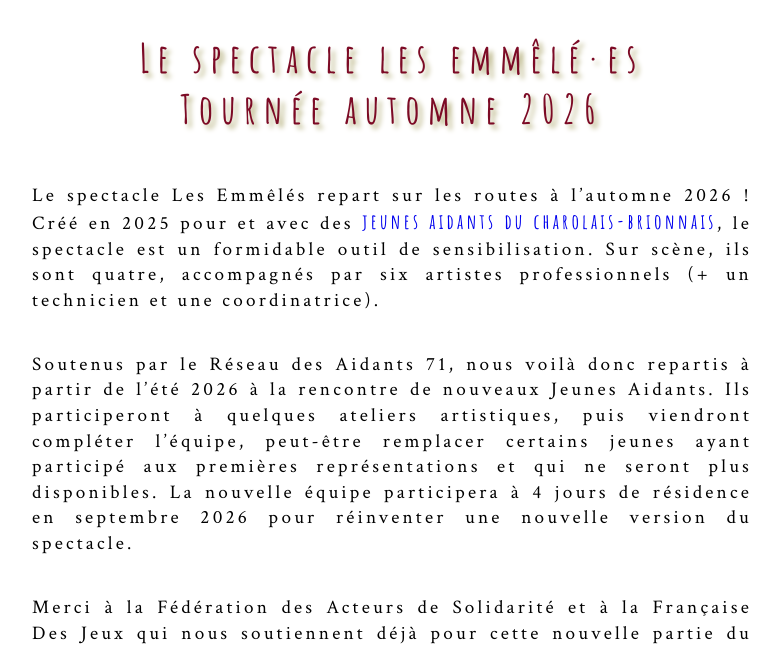
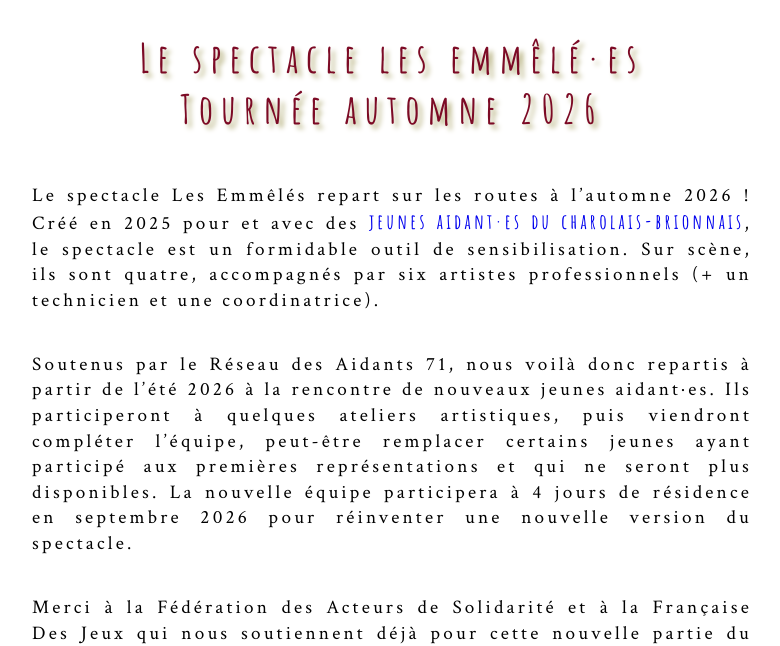
Before and after one commit to leshnik/revertouthaut, a Jekyll site: the page built from les-emmeles.md, in a window 1280 px wide and 900 px high, cut to the strip 254-900 px from the top of the window. Shown: the whole strip, without its empty margins (248-1028 px from the left). Built offline with Jekyll 4.4.1, drawn with Linux system fonts in a browser that asks for light colours.

Commit message:
les emmeles fix inclusives

```diff
--- a/les-emmeles.md
+++ b/les-emmeles.md
@@ -7,9 +7,9 @@ summary:
 Tournée automne 2026</h1>
 
 <p class="intro-text">Le spectacle Les Emmêlés repart sur les routes à l’automne 2026&nbsp;!
-Créé en 2025 pour et avec des <a href="jeunes-aidants">jeunes aidants du charolais-brionnais</a>, le spectacle est un formidable outil de sensibilisation. Sur scène, ils sont quatre, accompagnés par six artistes professionnels (+ un technicien et une coordinatrice).</p>
+Créé en 2025 pour et avec des <a href="jeunes-aidants">jeunes aidant&middot;es du charolais-brionnais</a>, le spectacle est un formidable outil de sensibilisation. Sur scène, ils sont quatre, accompagnés par six artistes professionnels (+ un technicien et une coordinatrice).</p>
 
-<p class="intro-text">Soutenus par le Réseau des Aidants 71, nous voilà donc repartis à partir de l’été 2026 à la rencontre de nouveaux Jeunes Aidants. Ils participeront à quelques ateliers artistiques, puis viendront compléter l’équipe, peut-être remplacer certains jeunes ayant participé aux premières représentations et qui ne seront plus disponibles. La nouvelle équipe participera à 4 jours de résidence en septembre 2026 pour réinventer une nouvelle version du spectacle.</p>
+<p class="intro-text">Soutenus par le Réseau des Aidants 71, nous voilà donc repartis à partir de l’été 2026 à la rencontre de nouveaux jeunes aidant&middot;es. Ils participeront à quelques ateliers artistiques, puis viendront compléter l’équipe, peut-être remplacer certains jeunes ayant participé aux premières représentations et qui ne seront plus disponibles. La nouvelle équipe participera à 4 jours de résidence en septembre 2026 pour réinventer une nouvelle version du spectacle.</p>
 
 <p class="intro-text">Merci à la Fédération des Acteurs de Solidarité et à la Française Des Jeux qui nous soutiennent déjà pour cette nouvelle partie du projet.
 </p>
```
